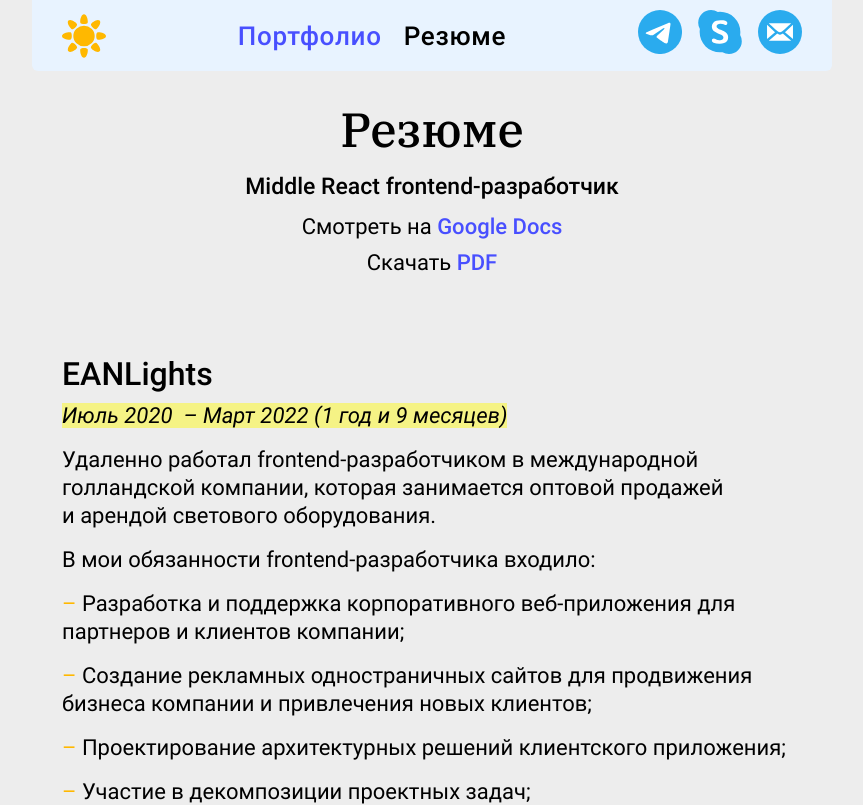
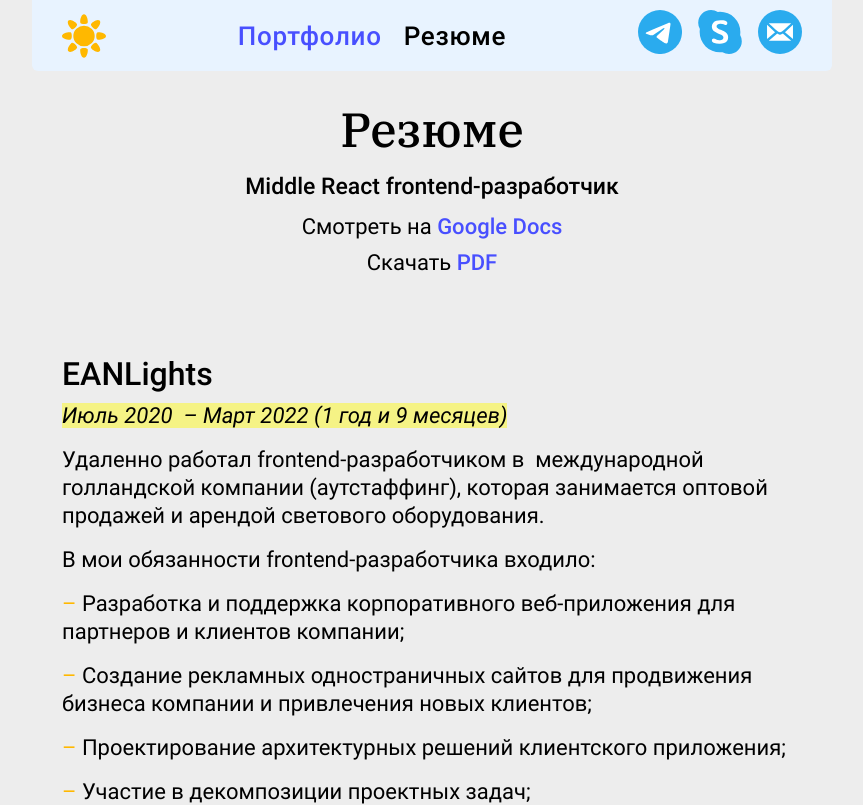
Before and after one commit to odivus/odivus.github.io, a React (Create React App) app: page /resume in a window 1280 px wide. Shown: the top 805 px of the page, without its empty margins (208-1071 px from the left). Built offline with nearby package versions, Linux system fonts and the light colour scheme.

Commit message:
text correction

```diff
--- a/src/components/Resume/Resume.js
+++ b/src/components/Resume/Resume.js
@@ -46,7 +46,7 @@ function Resume() {
               </i>
             </p>
             <p className='p-first'>
-              Удаленно работал frontend-разработчиком в&nbsp;международной голландской компании, которая занимается оптовой продажей и&nbsp;арендой светового оборудования.
+              Удаленно работал frontend-разработчиком в&nbsp; международной голландской компании (аутстаффинг), которая занимается оптовой продажей и&nbsp;арендой светового оборудования.
             </p>
             <p className='p-first'>
               В мои обязанности frontend-разработчика входило:
```
